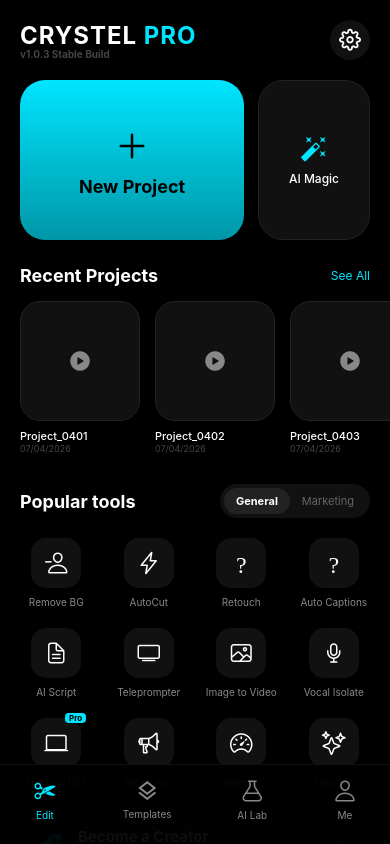
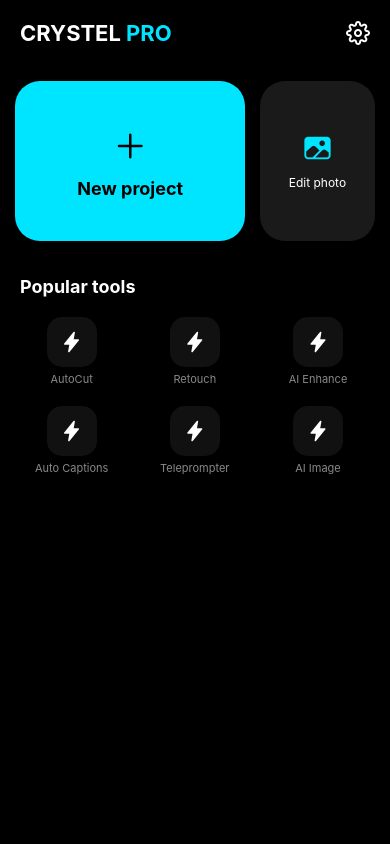
Before and after one commit to aabhishek9650-max/desi-capcut-app, a React Native app: screen / in a window 390 px wide. Built offline with nearby package versions, Linux system fonts and the light colour scheme.

Commit message:
Update App.js

```diff
--- a/App.js
+++ b/App.js
@@ -1,159 +1,173 @@
-import React from 'react';
-import { StyleSheet, Text, View, TouchableOpacity, SafeAreaView, ScrollView, Image, Dimensions } from 'react-native';
+import React, { useState } from 'react';
+import { StyleSheet, Text, View, TouchableOpacity, SafeAreaView, ScrollView, Dimensions, StatusBar, Image } from 'react-native';
 import { Ionicons, MaterialCommunityIcons, Feather } from '@expo/vector-icons';
-import { LinearGradient } from 'expo-linear-gradient';
 
-const { width } = Dimensions.get('window');
+const { width, height } = Dimensions.get('window');
 
-export default function App() {
-  return (
-    <SafeAreaView style={styles.container}>
-      <ScrollView showsVerticalScrollIndicator={false}>
+export default function CrystelPro() {
+  const [currentView, setCurrentView] = useState('home');
+  const [isClipSelected, setIsClipSelected] = useState(false);
 
-        {/* 1. BRANDING & SETTINGS */}
-        <View style={styles.header}>
-          <View>
-            <Text style={styles.brandTitle}>CRYSTEL <Text style={{color:'#00E5FF'}}>PRO</Text></Text>
-            <Text style={styles.buildText}>v1.0.3 Stable Build</Text>
+  // --- EDITOR COMPONENT ---
+  const EditorView = () => (
+    <SafeAreaView style={styles.editorContainer}>
+      <StatusBar barStyle="light-content" />
+      {/* Top Header */}
+      <View style={styles.editHeader}>
+        <TouchableOpacity onPress={() => setCurrentView('home')}><Ionicons name="chevron-back" size={26} color="#fff" /></TouchableOpacity>
+        <View style={styles.resContainer}>
+          <Text style={styles.resText}>1080P</Text>
+          <Ionicons name="arrow-up-circle" size={20} color="#00E5FF" style={{marginLeft: 10}} />
+        </View>
+        <TouchableOpacity style={styles.exportIcon}><Feather name="share" size={20} color="#fff" /></TouchableOpacity>
+      </View>
+
+      {/* Preview Area */}
+      <View style={styles.previewContainer}>
+        <View style={styles.canvas}>
+          <Text style={styles.canvasDraft}>Draft Preview</Text>
+        </View>
+      </View>
+
+      {/* Control Bar */}
+      <View style={styles.editorControls}>
+        <Text style={styles.timestamp}>00:00 / 00:04</Text>
+        <TouchableOpacity style={styles.mainPlayBtn}><Ionicons name="play" size={24} color="#000" /></TouchableOpacity>
+        <View style={styles.actionIcons}>
+          <Ionicons name="arrow-undo" size={22} color="#fff" style={{marginRight: 15}} />
+          <Ionicons name="expand" size={22} color="#fff" />
+        </View>
+      </View>
+
+      {/* Multi-Track Timeline */}
+      <View style={styles.timelineBox}>
+        <View style={styles.playheadLine} />
+
+        <ScrollView horizontal showsHorizontalScrollIndicator={false} contentContainerStyle={{paddingHorizontal: width/2}}>
+          <View style={styles.tracks}>
+            {/* Video Track */}
+            <TouchableOpacity
+              activeOpacity={0.9}
+              onPress={() => setIsClipSelected(!isClipSelected)}
+              style={[styles.videoClip, isClipSelected && styles.selectedClip]}
+            >
+              {isClipSelected && <View style={styles.leftHandle} />}
+              <Text style={styles.clipLabel}>Main_Video.mp4</Text>
+              {isClipSelected && <View style={styles.rightHandle} />}
+            </TouchableOpacity>
+
+            {/* Audio Track */}
+            <View style={styles.audioTrack}>
+              <View style={styles.audioWave} />
+              <Text style={styles.audioLabel}>Add audio</Text>
+            </View>
           </View>
-          <TouchableOpacity style={styles.settingsBtn}>
-            <Feather name="settings" size={22} color="#fff" />
+        </ScrollView>
+      </View>
+
+      {/* Contextual Bottom Menu (CapCut Selection Style) */}
+      <View style={styles.bottomToolbar}>
+        <ScrollView horizontal showsHorizontalScrollIndicator={false}>
+          {isClipSelected ? (
+            // Selection Tools
+            ['Split', 'Speed', 'Animation', 'Style', 'Delete', 'Volume', 'Edit', 'Filters'].map((item, i) => (
+              <TouchableOpacity key={i} style={styles.toolItem}>
+                <MaterialCommunityIcons name="vector-selection" size={22} color="#fff" />
+                <Text style={styles.toolText}>{item}</Text>
+              </TouchableOpacity>
+            ))
+          ) : (
+            // Main Tools
+            ['Edit', 'Audio', 'Text', 'Overlay', 'Effects', 'Ratio', 'Filters', 'Adjust'].map((item, i) => (
+              <TouchableOpacity key={i} style={styles.toolItem}>
+                <Ionicons name="cube-outline" size={22} color="#fff" />
+                <Text style={styles.toolText}>{item}</Text>
+              </TouchableOpacity>
+            ))
+          )}
+        </ScrollView>
+      </View>
+    </SafeAreaView>
+  );
+
+  // --- HOME COMPONENT ---
+  const HomeView = () => (
+    <SafeAreaView style={styles.homeContainer}>
+      <View style={styles.homeHeader}>
+        <Text style={styles.homeLogo}>CRYSTEL <Text style={{color: '#00E5FF'}}>PRO</Text></Text>
+        <Feather name="settings" size={24} color="#fff" />
+      </View>
+
+      <ScrollView>
+        <View style={styles.mainActionRow}>
+          <TouchableOpacity style={styles.newProjectCard} onPress={() => setCurrentView('editor')}>
+            <Ionicons name="add" size={40} color="#000" />
+            <Text style={styles.cardTitle}>New project</Text>
+          </TouchableOpacity>
+          <TouchableOpacity style={styles.photoEditCard}>
+            <Ionicons name="image" size={30} color="#00E5FF" />
+            <Text style={styles.cardTitleSmall}>Edit photo</Text>
           </TouchableOpacity>
         </View>
 
-        {/* 2. MAIN LAUNCHER (BIG BUTTONS) */}
-        <View style={styles.launchRow}>
-          <TouchableOpacity style={styles.bigAction}>
-            <LinearGradient colors={['#00E5FF', '#0097A7']} style={styles.actionGrad}>
-              <Ionicons name="add" size={40} color="#000" />
-              <Text style={styles.actionMainTxt}>New Project</Text>
-            </LinearGradient>
-          </TouchableOpacity>
-
-          <TouchableOpacity style={styles.sideAction}>
-            <View style={styles.aiMagicBox}>
-              <MaterialCommunityIcons name="auto-fix" size={28} color="#00E5FF" />
-              <Text style={styles.sideTxt}>AI Magic</Text>
-            </View>
-          </TouchableOpacity>
-        </View>
-
-        {/* 3. DRAFTS / RECENT PROJECTS (The 'Desktop' Feel) */}
-        <View style={styles.sectionHeader}>
-          <Text style={styles.sectionTitle}>Recent Projects</Text>
-          <TouchableOpacity><Text style={styles.seeAll}>See All</Text></TouchableOpacity>
-        </View>
-        <ScrollView horizontal showsHorizontalScrollIndicator={false} style={styles.draftScroll}>
-          {[1, 2, 3].map((item) => (
-            <View key={item} style={styles.draftCard}>
-              <View style={styles.draftThumb}>
-                <Ionicons name="play-circle" size={24} color="rgba(255,255,255,0.5)" />
-              </View>
-              <Text style={styles.draftName}>Project_040{item}</Text>
-              <Text style={styles.draftDate}>07/04/2026</Text>
+        {/* Popular Tools Grid (As per your Screenshot) */}
+        <Text style={styles.sectionHeading}>Popular tools</Text>
+        <View style={styles.toolsGrid}>
+          {['AutoCut', 'Retouch', 'AI Enhance', 'Auto Captions', 'Teleprompter', 'AI Image'].map((t, i) => (
+            <View key={i} style={styles.gridBox}>
+              <View style={styles.iconCircle}><Ionicons name="flash" size={22} color="#fff" /></View>
+              <Text style={styles.gridLabel}>{t}</Text>
             </View>
           ))}
-        </ScrollView>
-
-        {/* 4. POPULAR TOOLS WITH TABS */}
-        <View style={styles.toolHeader}>
-          <Text style={styles.sectionTitle}>Popular tools</Text>
-          <View style={styles.tabContainer}>
-            <TouchableOpacity style={styles.activeTab}><Text style={styles.activeTabText}>General</Text></TouchableOpacity>
-            <TouchableOpacity style={styles.inactiveTab}><Text style={styles.inactiveTabText}>Marketing</Text></TouchableOpacity>
-          </View>
         </View>
-
-        <View style={styles.toolsGrid}>
-          {[
-            {n: 'Remove BG', i: 'person-remove-outline'}, {n: 'AutoCut', i: 'flash-outline'},
-            {n: 'Retouch', i: 'face-recognition-outline'}, {n: 'Auto Captions', i: 'closed-captioning-outline'},
-            {n: 'AI Script', i: 'document-text-outline'}, {n: 'Teleprompter', i: 'tv-outline'},
-            {n: 'Image to Video', i: 'image-outline'}, {n: 'Vocal Isolate', i: 'mic-outline'},
-            {n: 'Desktop Edit', i: 'laptop-outline'}, {n: 'Smart Ads', i: 'megaphone-outline'},
-            {n: 'Velocity', i: 'speedometer-outline'}, {n: 'Enhance', i: 'sparkles-outline'}
-          ].map((tool, index) => (
-            <TouchableOpacity key={index} style={styles.toolItem}>
-              <View style={styles.toolIconBox}>
-                <Ionicons name={tool.i} size={24} color="#fff" />
-                {index === 8 && <View style={styles.proBadge}><Text style={styles.proText}>Pro</Text></View>}
-              </View>
-              <Text style={styles.toolLabel}>{tool.n}</Text>
-            </TouchableOpacity>
-          ))}
-        </View>
-
-        {/* 5. COMMUNITY BANNER */}
-        <TouchableOpacity style={styles.banner}>
-          <LinearGradient colors={['#1A1A1A', '#080808']} style={styles.bannerGrad}>
-            <Ionicons name="rocket" size={24} color="#00E5FF" />
-            <View style={{marginLeft: 15, flex: 1}}>
-              <Text style={styles.bannerMain}>Become a Creator</Text>
-              <Text style={styles.bannerSub}>Get verified badge & share templates</Text>
-            </View>
-            <Ionicons name="chevron-forward" size={20} color="#444" />
-          </LinearGradient>
-        </TouchableOpacity>
-
-        <View style={{height: 100}} />
       </ScrollView>
-
-      {/* BOTTOM NAV BAR */}
-      <View style={styles.bottomNav}>
-        <View style={styles.navItem}><Ionicons name="cut" size={24} color="#00E5FF" /><Text style={[styles.navText, {color:'#00E5FF'}]}>Edit</Text></View>
-        <View style={styles.navItem}><MaterialCommunityIcons name="layers-outline" size={24} color="#888" /><Text style={styles.navText}>Templates</Text></View>
-        <View style={styles.navItem}><Ionicons name="flask-outline" size={24} color="#888" /><Text style={styles.navText}>AI Lab</Text></View>
-        <View style={styles.navItem}><Ionicons name="person-outline" size={24} color="#888" /><Text style={styles.navText}>Me</Text></View>
-      </View>
     </SafeAreaView>
   );
+
+  return currentView === 'home' ? <HomeView /> : <EditorView />;
 }
 
 const styles = StyleSheet.create({
-  container: { flex: 1, backgroundColor: '#000' },
-  header: { flexDirection: 'row', justifyContent: 'space-between', padding: 20, alignItems: 'center' },
-  brandTitle: { color: '#fff', fontSize: 24, fontWeight: 'bold', letterSpacing: 1 },
-  buildText: { color: '#444', fontSize: 10, fontWeight: 'bold', marginTop: -2 },
-  settingsBtn: { width: 40, height: 40, borderRadius: 20, backgroundColor: '#111', justifyContent: 'center', alignItems: 'center' },
+  // General
+  editorContainer: { flex: 1, backgroundColor: '#000' },
+  homeContainer: { flex: 1, backgroundColor: '#000' },
 
-  launchRow: { flexDirection: 'row', paddingHorizontal: 20, justifyContent: 'space-between', marginBottom: 25 },
-  bigAction: { width: '64%', height: 160, borderRadius: 25, overflow: 'hidden' },
-  actionGrad: { flex: 1, justifyContent: 'center', alignItems: 'center' },
-  actionMainTxt: { color: '#000', fontWeight: 'bold', fontSize: 18, marginTop: 8 },
-  sideAction: { width: '32%' },
-  aiMagicBox: { flex: 1, backgroundColor: '#111', borderRadius: 25, justifyContent: 'center', alignItems: 'center', borderWidth: 1, borderColor: '#222' },
-  sideTxt: { color: '#fff', fontSize: 12, marginTop: 8, fontWeight: '500' },
+  // Home Styles
+  homeHeader: { flexDirection: 'row', justifyContent: 'space-between', padding: 20 },
+  homeLogo: { color: '#fff', fontSize: 22, fontWeight: 'bold' },
+  mainActionRow: { flexDirection: 'row', padding: 15, justifyContent: 'space-between' },
+  newProjectCard: { width: '64%', height: 160, backgroundColor: '#00E5FF', borderRadius: 25, justifyContent: 'center', alignItems: 'center' },
+  photoEditCard: { width: '32%', height: 160, backgroundColor: '#1A1A1A', borderRadius: 25, justifyContent: 'center', alignItems: 'center' },
+  cardTitle: { fontWeight: 'bold', fontSize: 18, marginTop: 10 },
+  cardTitleSmall: { color: '#fff', fontSize: 12, marginTop: 10 },
+  sectionHeading: { color: '#fff', fontSize: 18, fontWeight: 'bold', margin: 20 },
+  toolsGrid: { flexDirection: 'row', flexWrap: 'wrap', paddingHorizontal: 10 },
+  gridBox: { width: '33.3%', alignItems: 'center', marginBottom: 20 },
+  iconCircle: { width: 50, height: 50, backgroundColor: '#111', borderRadius: 15, justifyContent: 'center', alignItems: 'center' },
+  gridLabel: { color: '#888', fontSize: 11, marginTop: 5 },
 
-  sectionHeader: { flexDirection: 'row', justifyContent: 'space-between', paddingHorizontal: 20, alignItems: 'center', marginBottom: 15 },
-  sectionTitle: { color: '#fff', fontSize: 18, fontWeight: 'bold' },
-  seeAll: { color: '#00E5FF', fontSize: 12 },
-
-  draftScroll: { paddingLeft: 20, marginBottom: 30 },
-  draftCard: { width: 120, marginRight: 15 },
-  draftThumb: { width: 120, height: 120, backgroundColor: '#111', borderRadius: 20, marginBottom: 8, justifyContent: 'center', alignItems: 'center', borderWidth: 1, borderColor: '#222' },
-  draftName: { color: '#fff', fontSize: 11, fontWeight: '500' },
-  draftDate: { color: '#444', fontSize: 9 },
-
-  toolHeader: { flexDirection: 'row', justifyContent: 'space-between', paddingHorizontal: 20, alignItems: 'center', marginBottom: 20 },
-  tabContainer: { flexDirection: 'row', backgroundColor: '#111', borderRadius: 20, padding: 4 },
-  activeTab: { backgroundColor: '#222', paddingHorizontal: 12, paddingVertical: 6, borderRadius: 15 },
-  activeTabText: { color: '#fff', fontSize: 11, fontWeight: 'bold' },
-  inactiveTab: { paddingHorizontal: 12, paddingVertical: 6 },
-  inactiveTabText: { color: '#666', fontSize: 11 },
-
-  toolsGrid: { flexDirection: 'row', flexWrap: 'wrap', paddingHorizontal: 10 },
-  toolItem: { width: '25%', alignItems: 'center', marginBottom: 20 },
-  toolIconBox: { width: 50, height: 50, borderRadius: 15, backgroundColor: '#111', justifyContent: 'center', alignItems: 'center', marginBottom: 8 },
-  toolLabel: { color: '#888', fontSize: 10, textAlign: 'center' },
-  proBadge: { position: 'absolute', top: -5, right: -5, backgroundColor: '#00E5FF', paddingHorizontal: 4, borderRadius: 4 },
-  proText: { color: '#000', fontSize: 8, fontWeight: 'bold' },
-
-  banner: { marginHorizontal: 20, borderRadius: 20, overflow: 'hidden', borderWidth: 1, borderColor: '#222' },
-  bannerGrad: { padding: 18, flexDirection: 'row', alignItems: 'center' },
-  bannerMain: { color: '#fff', fontWeight: 'bold', fontSize: 15 },
-  bannerSub: { color: '#666', fontSize: 10, marginTop: 2 },
-
-  bottomNav: { position: 'absolute', bottom: 0, width: '100%', height: 80, backgroundColor: 'rgba(0,0,0,0.95)', flexDirection: 'row', justifyContent: 'space-around', alignItems: 'center', borderTopWidth: 1, borderColor: '#111', paddingBottom: 10 },
-  navItem: { alignItems: 'center' },
-  navText: { fontSize: 10, marginTop: 5, color: '#888' }
+  // Editor Styles
+  editHeader: { flexDirection: 'row', justifyContent: 'space-between', alignItems: 'center', padding: 15 },
+  resContainer: { flexDirection: 'row', alignItems: 'center', backgroundColor: '#111', padding: 6, borderRadius: 20 },
+  resText: { color: '#fff', fontSize: 12, fontWeight: 'bold' },
+  previewContainer: { height: height * 0.38, backgroundColor: '#000', justifyContent: 'center', alignItems: 'center' },
+  canvas: { width: '90%', height: '80%', backgroundColor: '#0A0A0A', borderStyle: 'dashed', borderWidth: 1, borderColor: '#333', justifyContent: 'center', alignItems: 'center' },
+  canvasDraft: { color: '#222', fontWeight: 'bold' },
+  editorControls: { flexDirection: 'row', justifyContent: 'space-between', alignItems: 'center', paddingHorizontal: 20, height: 60 },
+  timestamp: { color: '#888', fontSize: 12 },
+  mainPlayBtn: { width: 44, height: 44, backgroundColor: '#fff', borderRadius: 22, justifyContent: 'center', alignItems: 'center' },
+  actionIcons: { flexDirection: 'row' },
+  timelineBox: { height: 220, backgroundColor: '#080808', borderTopWidth: 1, borderColor: '#1A1A1A' },
+  playheadLine: { position: 'absolute', left: width/2, height: '100%', width: 2, backgroundColor: '#fff', zIndex: 10 },
+  tracks: { paddingVertical: 30 },
+  videoClip: { width: 300, height: 60, backgroundColor: '#2C2C2E', borderRadius: 4, justifyContent: 'center', paddingLeft: 15 },
+  selectedClip: { borderColor: '#fff', borderWidth: 2 },
+  leftHandle: { position: 'absolute', left: -5, width: 10, height: 40, backgroundColor: '#fff', borderRadius: 2, top: 10 },
+  rightHandle: { position: 'absolute', right: -5, width: 10, height: 40, backgroundColor: '#fff', borderRadius: 2, top: 10 },
+  clipLabel: { color: '#fff', fontSize: 10 },
+  audioTrack: { marginTop: 20, width: 250, height: 35, backgroundColor: '#1C1C1E', borderRadius: 4, borderStyle: 'dashed', borderWidth: 1, borderColor: '#333', justifyContent: 'center', paddingLeft: 10 },
+  audioLabel: { color: '#555', fontSize: 10 },
+  bottomToolbar: { height: 90, backgroundColor: '#000', borderTopWidth: 1, borderColor: '#111' },
+  toolItem: { width: 75, alignItems: 'center', justifyContent: 'center' },
+  toolText: { color: '#fff', fontSize: 10, marginTop: 5 }
 });
```
